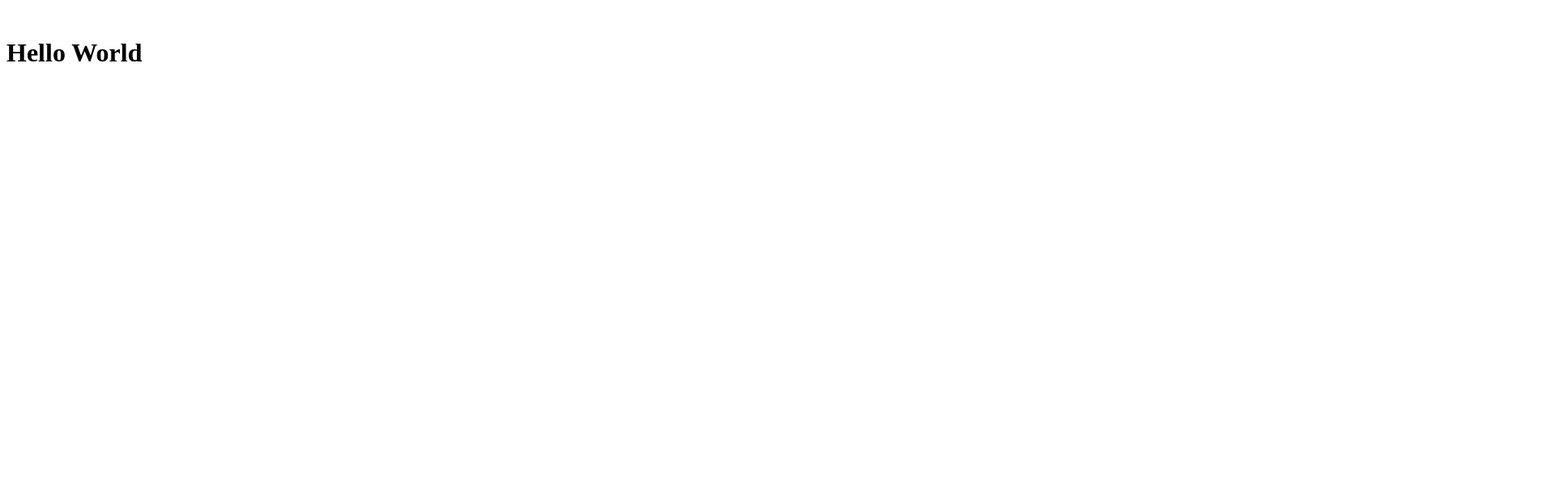
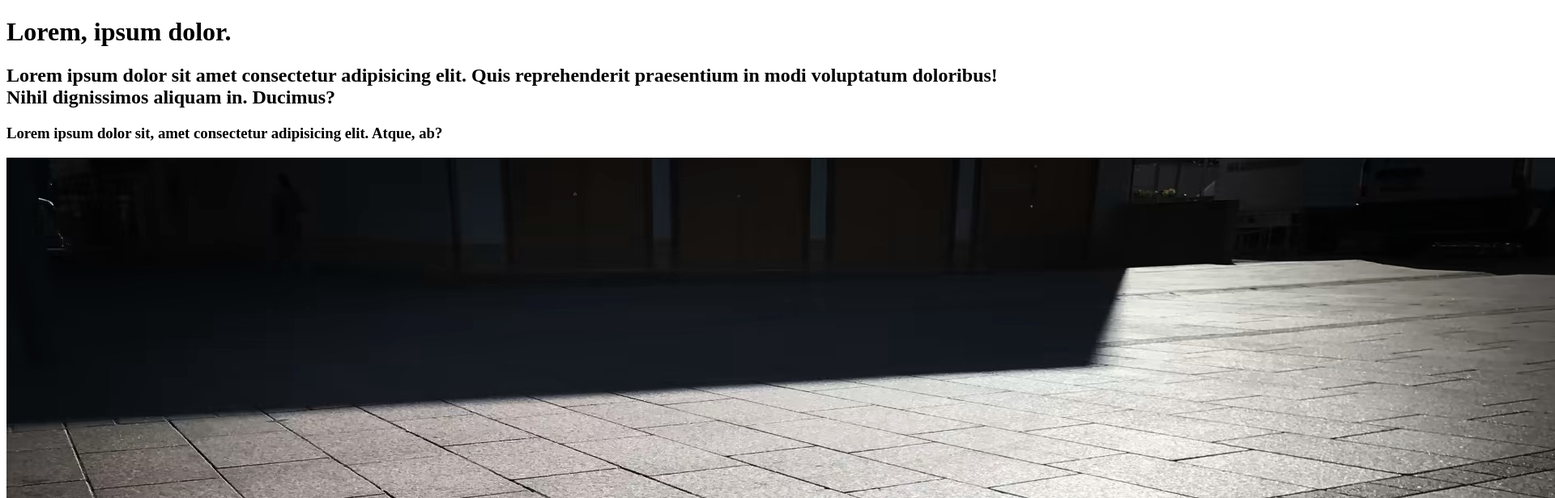
Before and after one commit to m4rika22/marika_salonen, a plain HTML site: page exercise1.html in a window 1280 px wide. Shown: the top 616 px of the page at 81% size, 1920 px wide, since content can reach past the window. Drawn offline with Linux system fonts and the light colour scheme.

Commit message:
exercise1 muutos

```diff
--- a/exercise1.html
+++ b/exercise1.html
@@ -7,7 +7,13 @@
     <title>Document</title>
 </head>
 <body>
-    <img src="">
+
+    <h1>Lorem, ipsum dolor.</h1>
+    <h2>Lorem ipsum dolor sit amet consectetur adipisicing elit.
+        Quis reprehenderit praesentium in modi voluptatum doloribus!
+        Nihil dignissimos aliquam in. Ducimus?</h2>
+    <h3>Lorem ipsum dolor sit, amet consectetur adipisicing elit. Atque, ab?</h3>
+    <img src="assets/skuutti.jpg">
     <ul></ul>
     <h1>Hello World</h1>
 
```
Also changed, not shown: assets/skuutti.jpg (added).
